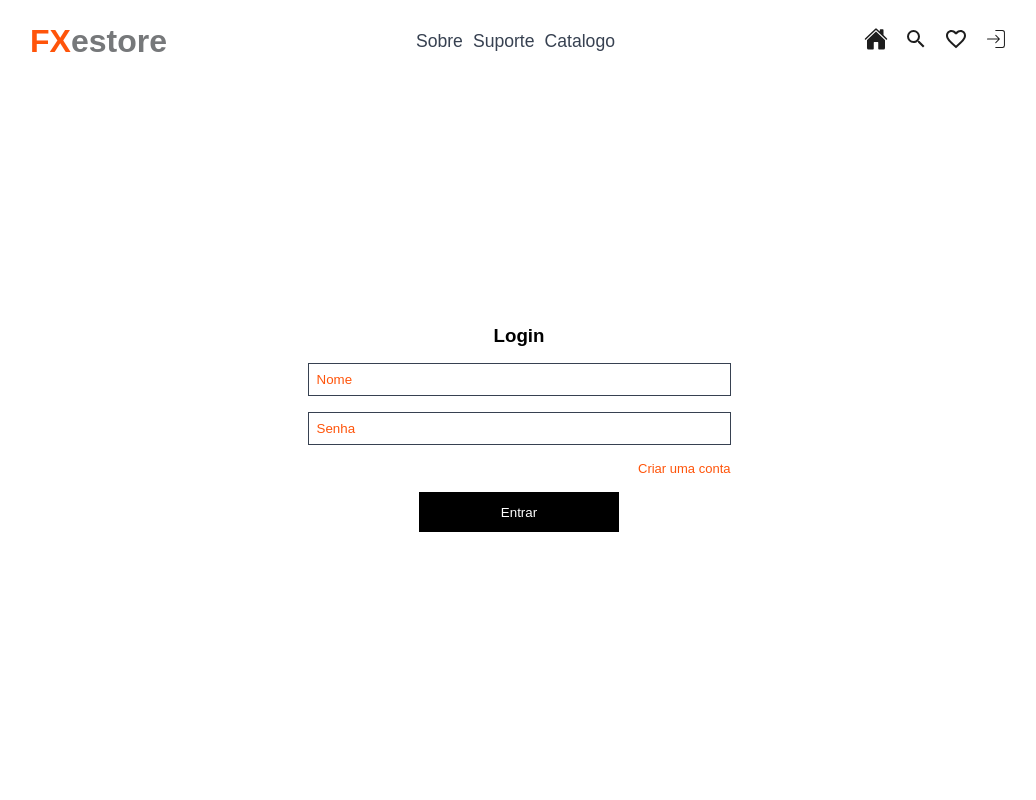
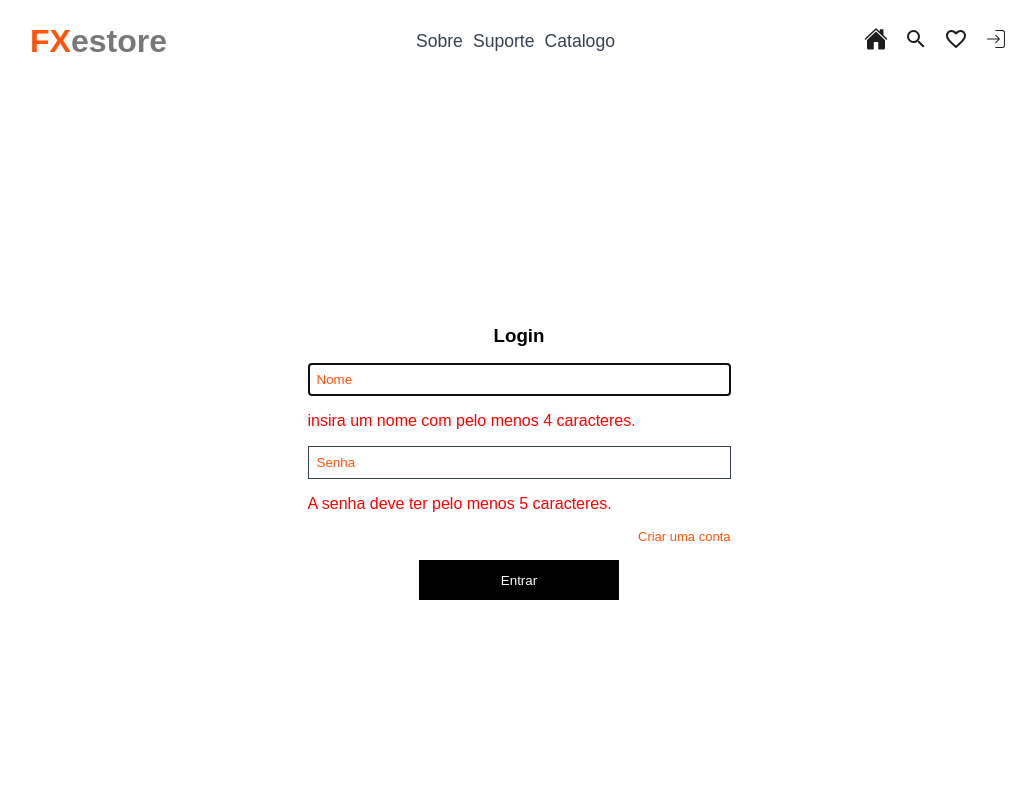
Before and after one commit to leonardofx1/estore, a Next.js app: page /login in a window 1280 px wide. Both pictures are taken after a click on the button "Entrar". Shown: the top 800 px of the page, without its empty margins (121-1157 px from the left). Built offline with nearby package versions, Linux system fonts and the light colour scheme.

Commit message:
validation zod

```diff
--- a/package.json
+++ b/package.json
@@ -9,11 +9,14 @@
     "lint": "next lint"
   },
   "dependencies": {
+    "@hookform/resolvers": "^3.9.1",
     "next": "14.2.15",
     "react": "^18",
     "react-dom": "^18",
+    "react-hook-form": "^7.53.2",
     "react-icons": "^5.3.0",
-    "sass": "^1.79.4"
+    "sass": "^1.79.4",
+    "zod": "^3.23.8"
   },
   "devDependencies": {
     "@types/node": "^20",
--- a/src/app/login/register/register.tsx
+++ b/src/app/login/register/register.tsx
@@ -2,20 +2,39 @@
 import { Dispatch, SetStateAction } from 'react'
 import styles from './styles.module.scss'
 
+import {FieldValues, SubmitHandler, useForm} from 'react-hook-form'
 
-
+import  * as  z from 'zod'
+import { zodResolver } from '@hookform/resolvers/zod'
 
 
 
 export const Register = ({setLogin} : {setLogin: Dispatch<SetStateAction<boolean>>}) =>{
-    return (
+
+  const schemaRegister = z.object({
+    name: z.string().min(4, { message: ' insira um nome com pelo menos 4 caracteres.' }),
+    email: z.string().email({ message: 'insira um email válido, por exemplo, jjj@gmail.com' }),
+    password: z.string().min(5, { message: 'A senha deve ter pelo menos 5 caracteres.' })
+
+  })
+
+  const{register,handleSubmit, formState:{errors}}= useForm({
+    resolver:zodResolver(schemaRegister)
+  })
+    const onSubmit:SubmitHandler<FieldValues> = (e) => {
+      console.log(e)
+    }
+  return (
         <div className={styles.formContainer}>
       <h3>Register</h3>
-      <input type="text"  placeholder='Nome'/>
-      <input type="text"  placeholder='E-mail'/>
-      <input type="text" placeholder='Senha'/>
+      <input type="text"  placeholder='Nome' {...register('name')}/>
+      {errors.name?.message && <span className={styles.errors}> {typeof errors.name.message === 'string' &&  errors.name.message }</span>}
+      <input type="text"  placeholder='E-mail' {...register('email')}/>
+      {errors.email?.message && <span className={styles.errors}> {typeof errors.email.message === 'string' && errors.email.message }</span>}
+      <input type="password" placeholder='Senha' {...register('password')}/>
+      {errors.password?.message && <span className={styles.errors}> {typeof errors.password.message === 'string' && errors.password.message  }</span>}
       <div className={styles.wrapperState}><span onClick={() => setLogin((state) => !state)}>Entrar aqui</span></div>
-      <button>Inscrever-se</button>
+      <button onClick={handleSubmit(onSubmit)}>Inscrever-se</button>
       </div>
     )
 }
--- a/src/app/login/register/styles.module.scss
+++ b/src/app/login/register/styles.module.scss
@@ -42,3 +42,7 @@
         font-size: small;
     }
 }
+.errors {
+    width: 90%;
+    color: red;
+}
--- a/src/app/login/userlLogin/login.tsx
+++ b/src/app/login/userlLogin/login.tsx
@@ -1,20 +1,45 @@
+'use client'
+import { Dispatch, SetStateAction } from 'react'
+import { useRouter } from 'next/navigation'
 
-import { Dispatch, SetStateAction } from 'react'
 import styles from './styles.module.scss'
 
+
+
+import {FieldValues, SubmitHandler, useForm} from 'react-hook-form'
+
+import  * as  z from 'zod'
+import { zodResolver } from '@hookform/resolvers/zod'
 
 
 
 
 
 export const Login = ({setLogin}:{setLogin:Dispatch<SetStateAction<boolean>>}) =>{
+  const schemaLogin = z.object({
+    name: z.string().min(4, { message: ' insira um nome com pelo menos 4 caracteres.' }),
+
+    password: z.string().min(5, { message: 'A senha deve ter pelo menos 5 caracteres.' })
+
+  })
+  const{register,handleSubmit, formState:{errors}}= useForm({
+    resolver:zodResolver(schemaLogin)
+  })
+  const route = useRouter()
+  const onSubmit:SubmitHandler<FieldValues> = (e) => {
+    console.log(e)
+    route.push('/')
+  }
     return (
         <div className={styles.formContainer}>
       <h3>Login</h3>
-      <input type="text"  placeholder='Nome'/>
-      <input type="text" placeholder='Senha'/>
+
+      <input type="text"  placeholder='Nome' {...register('name')}/>
+      {errors.name?.message && <span className={styles.errors}> {typeof errors.name.message === 'string' &&  errors.name.message }</span>}
+      <input type="password" placeholder='Senha' {...register('password')}/>
+      {errors.password?.message && <span className={styles.errors}> {typeof errors.password.message === 'string' && errors.password.message  }</span>}
       <div className={styles.wrapperState}><span onClick={() => setLogin((state) => !state)}>Criar uma conta </span></div>
-      <button>Entrar</button>
+      <button onClick={handleSubmit(onSubmit)}>Entrar</button>
       </div>
     )
 }
--- a/src/app/login/userlLogin/styles.module.scss
+++ b/src/app/login/userlLogin/styles.module.scss
@@ -42,3 +42,7 @@
         font-size: small;
     }
 }
+.errors {
+    width: 90%;
+    color: red;
+}
```
Also changed, not shown: 1 other file (tests, documents, lock files or other folders).
